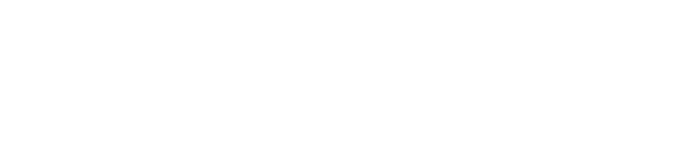
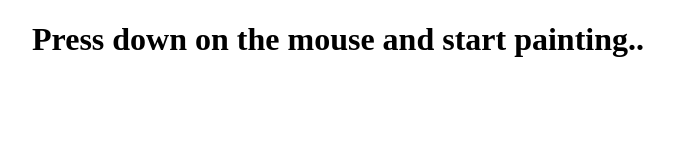
Before and after one commit to DenimCity/JavaScript30for30, a plain HTML site: page 08 - Fun with HTML5 Canvas/Canvas/index.html in a window 1280 px wide. Shown: the whole page, without its empty margins (302-976 px from the left). Drawn offline with Linux system fonts and the light colour scheme.

Commit message:
udpated html for user to have instructions...

```diff
--- a/08 - Fun with HTML5 Canvas/Canvas/index.html
+++ b/08 - Fun with HTML5 Canvas/Canvas/index.html
@@ -7,6 +7,7 @@
 </head>
 
 <body>
+  <h1 style="text-align:center; ">Press down on the mouse and start painting.. </h1>
   <canvas id="draw" width="800" height="800"></canvas>
   <script>
     const canvas = document.querySelector('#draw')
```
